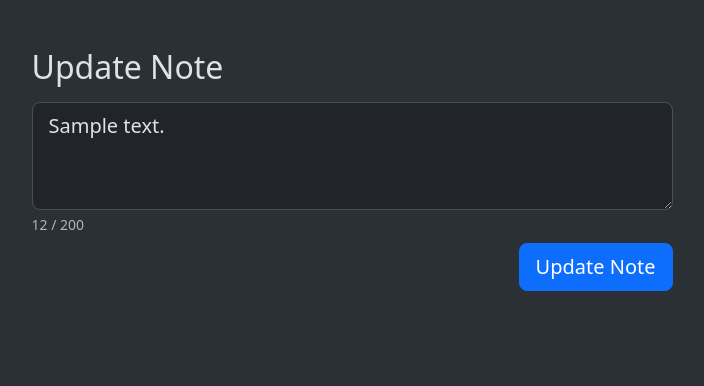
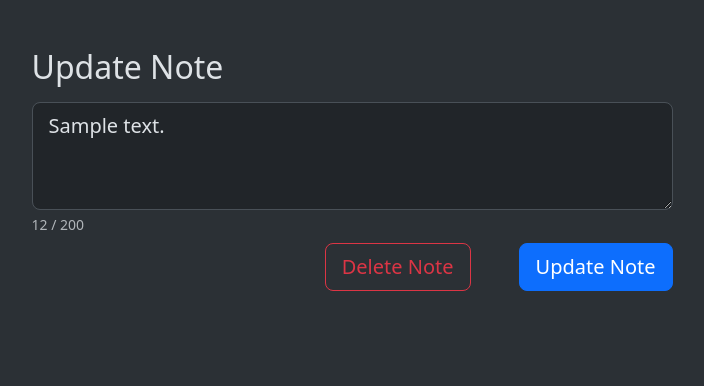
Before and after one commit to lesykos/short-notes-flask, a Flask app: page /edit/1 in a window 1280 px wide. Shown: the part 299-685 px from the top of the page, without its empty margins (288-992 px from the left). Run offline with Flask 3, Linux system fonts and the light colour scheme; tables that the repository leaves empty hold one stand-in row (values such as "Sample post").

Commit message:
Add ability to delete Note

```diff
--- a/app.py
+++ b/app.py
@@ -59,6 +59,14 @@ def edit(id):
 
     return render_template("notes/edit.html", note=note)
 
+@app.route("/delete/<int:id>")
+def delete(id):
+    note = db.get_or_404(Note, id)
+
+    db.session.delete(note)
+    db.session.commit()
+    return redirect(url_for("index"))
+
 if __name__ == "__main__":
     # run the application on the local dev server
     app.run(debug=True)
--- a/templates/notes/_form.html
+++ b/templates/notes/_form.html
@@ -1,6 +1,6 @@
 <form action="{{ request.path }}" method="post">
   <div class="mb-2">
-    <textarea class="form-control form-control-lg"
+    <textarea class="form-control form-control-lg" required
               id="note-textarea" rows="3" maxlength="200"
               name="content" placeholder="What's on your mind?">{% if note %}{{ note.content }}{% endif %}</textarea>
     <div class="form-text">
@@ -8,7 +8,10 @@
     </div>
   </div>
 
-  <div class="d-flex justify-content-md-end">
+  <div class="d-flex justify-content-end">
+      {% if note %}
+        <a href="{{ url_for('delete', id=note.id) }}" class="btn btn-lg btn-outline-danger me-5">Delete Note</a>
+      {% endif %}
       <button type="submit" class="btn btn-lg btn-primary">{{ buttonText }}</button>
   </div>
 </form>
```
